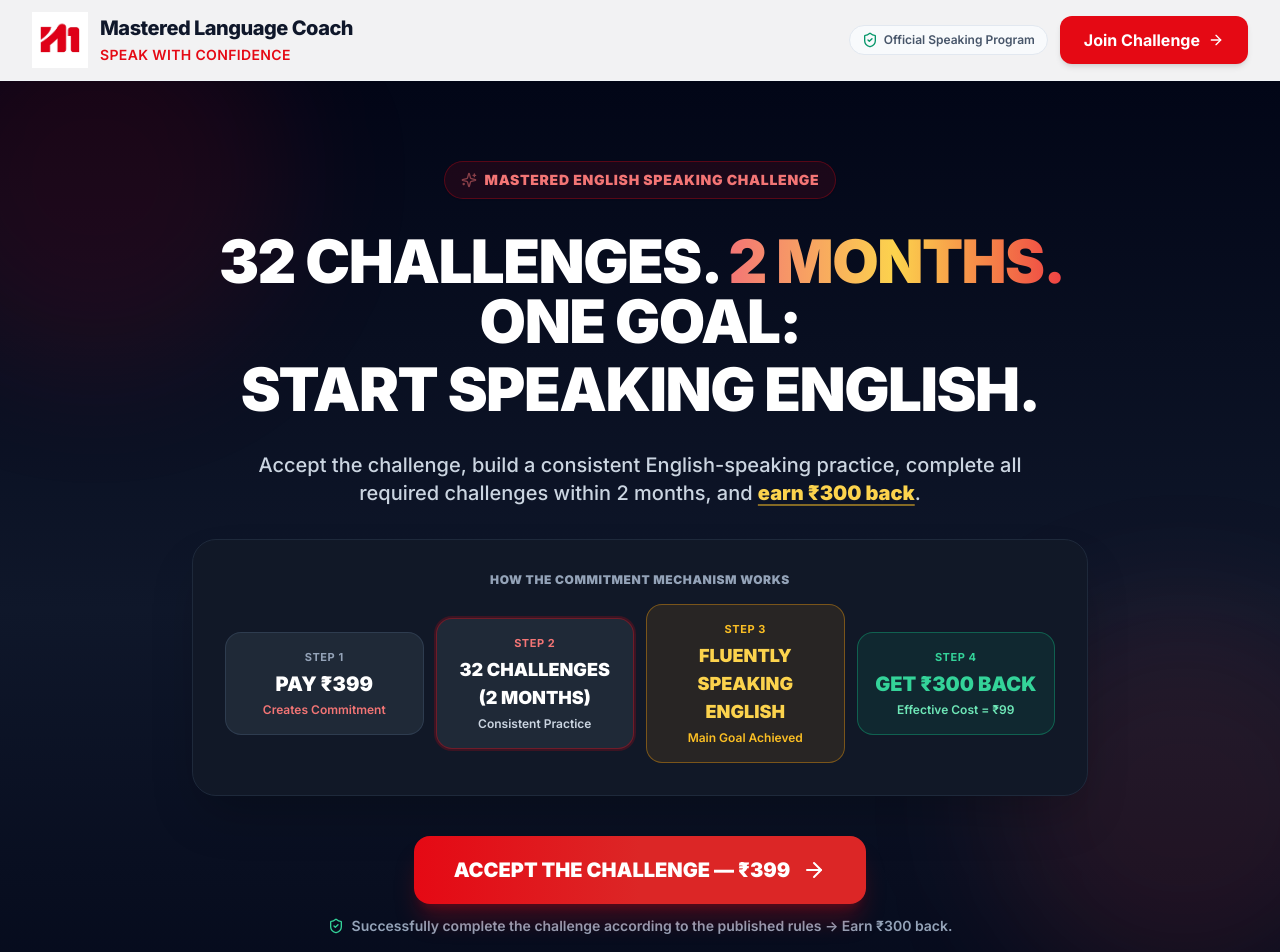
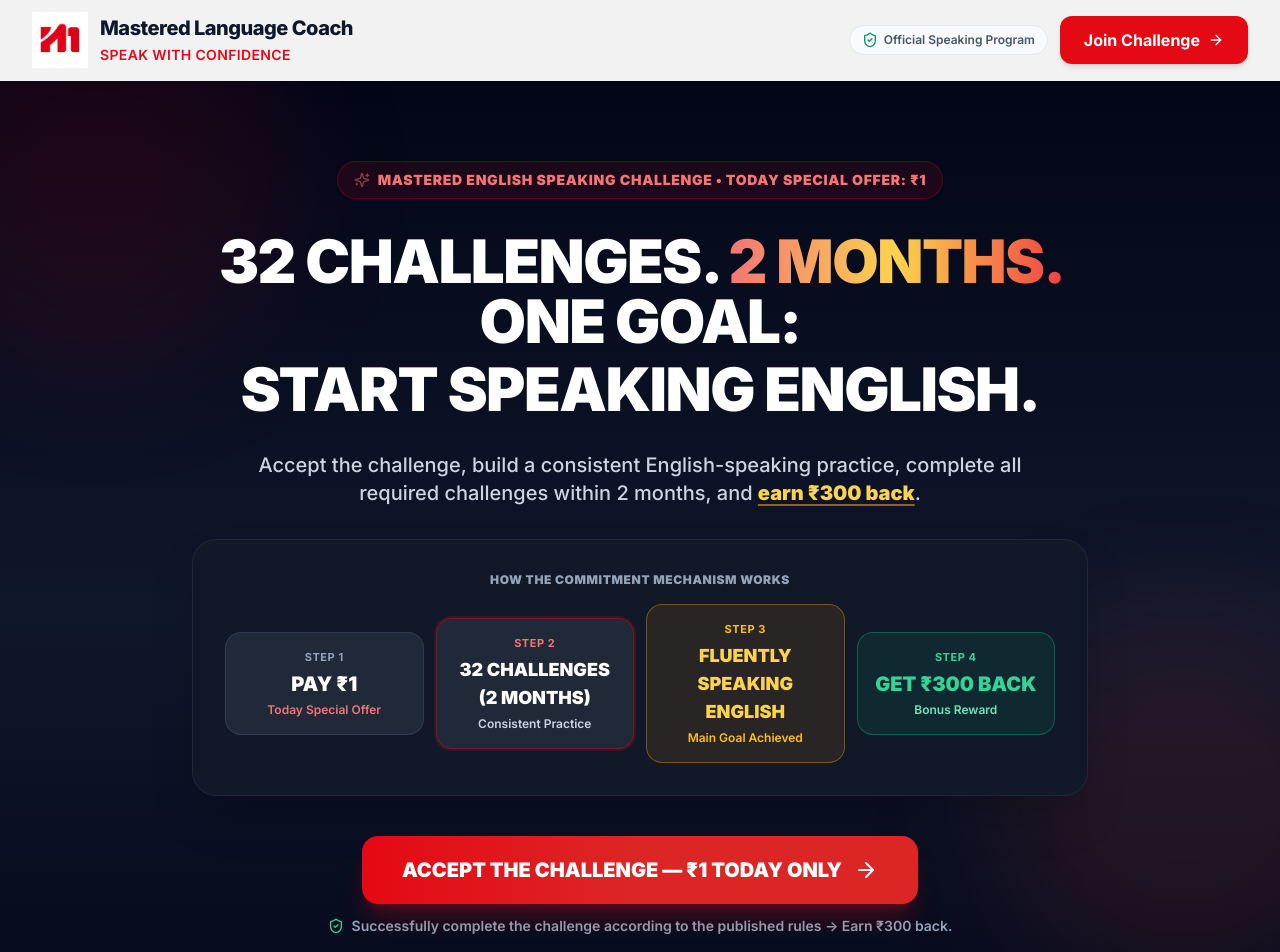
Before and after one commit to masteredlanguagecoach-hub/LANDINGPAGE, a Next.js app: page / in a window 1280 px wide. Shown: the top 952 px of the page. Built offline with nearby package versions, Linux system fonts and the light colour scheme.

Commit message:
Set special offer course payment price to 1 INR for today

```diff
--- a/src/components/FinalConversionCta.tsx
+++ b/src/components/FinalConversionCta.tsx
@@ -32,21 +32,17 @@
           {/* Badge */}
           <div className="inline-flex items-center gap-2 bg-gradient-to-r from-brand-500/20 to-red-500/20 border border-brand-500/40 px-4 py-2 rounded-full text-brand-300 text-xs font-black uppercase tracking-wider">
             <Sparkles className="w-4 h-4 text-brand-400 animate-pulse" />
-            <span>THE FINAL CHALLENGE DECISION</span>
+            <span>THE FINAL CHALLENGE DECISION • TODAY SPECIAL OFFER: ₹1</span>
           </div>
 
           {/* Headline */}
           <div className="space-y-3">
             <h2 className="text-3xl sm:text-5xl md:text-6xl font-black text-white tracking-tight leading-tight">
-              YOU ARE NOT PAYING ₹399 <br className="hidden sm:block" />
+              YOU ARE COMMITTING YOURSELF <br className="hidden sm:block" />
               <span className="text-transparent bg-clip-text bg-gradient-to-r from-brand-400 via-amber-300 to-red-500">
-                JUST TO BUY ANOTHER COURSE.
+                TO SPEAK ENGLISH FOR THE NEXT 2 MONTHS.
               </span>
             </h2>
-
-            <p className="text-xl sm:text-3xl font-black text-amber-300 tracking-tight">
-              YOU ARE COMMITTING YOURSELF TO SPEAK ENGLISH FOR THE NEXT 2 MONTHS.
-            </p>
           </div>
 
           {/* Checklist */}
@@ -77,7 +73,7 @@
               onClick={scrollToEnrollment}
               className="w-full sm:w-auto inline-flex items-center justify-center gap-3 bg-gradient-to-r from-brand-500 via-brand-600 to-red-600 hover:from-brand-600 hover:to-red-700 active:scale-[0.99] text-white font-black text-lg sm:text-2xl px-10 py-5 sm:px-12 sm:py-6 rounded-2xl shadow-2xl shadow-brand-500/30 transition-all transform hover:-translate-y-0.5 cursor-pointer"
             >
-              <span>ACCEPT THE CHALLENGE — ₹399</span>
+              <span>ACCEPT THE CHALLENGE — ₹1 TODAY ONLY</span>
               <ArrowRight className="w-7 h-7" />
             </button>
 
--- a/src/components/Hero.tsx
+++ b/src/components/Hero.tsx
@@ -24,7 +24,7 @@
           <div className="inline-flex items-center gap-2 bg-brand-500/10 border border-brand-500/30 px-4 py-2 rounded-full shadow-sm">
             <Sparkles className="w-4 h-4 text-brand-400 animate-pulse" />
             <span className="text-xs sm:text-sm font-black uppercase tracking-wider text-brand-400">
-              MASTERED ENGLISH SPEAKING CHALLENGE
+              MASTERED ENGLISH SPEAKING CHALLENGE • TODAY SPECIAL OFFER: ₹1
             </span>
           </div>
 
@@ -53,8 +53,8 @@
               {/* Step 1 */}
               <div className="bg-[#1F2937] border border-slate-700/80 p-4 rounded-2xl text-center space-y-1">
                 <span className="text-[11px] font-bold text-slate-400 uppercase tracking-wider block">STEP 1</span>
-                <span className="text-lg sm:text-xl font-black text-white block">PAY ₹399</span>
-                <span className="text-xs font-semibold text-brand-400 block">Creates Commitment</span>
+                <span className="text-lg sm:text-xl font-black text-white block">PAY ₹1</span>
+                <span className="text-xs font-semibold text-brand-400 block">Today Special Offer</span>
               </div>
 
               {/* Step 2 */}
@@ -75,7 +75,7 @@
               <div className="bg-emerald-500/10 border border-emerald-500/40 p-4 rounded-2xl text-center space-y-1">
                 <span className="text-[11px] font-bold text-emerald-400 uppercase tracking-wider block">STEP 4</span>
                 <span className="text-lg sm:text-xl font-black text-emerald-400 block">GET ₹300 BACK</span>
-                <span className="text-xs font-semibold text-emerald-300 block">Effective Cost = ₹99</span>
+                <span className="text-xs font-semibold text-emerald-300 block">Bonus Reward</span>
               </div>
             </div>
           </div>
@@ -86,7 +86,7 @@
               onClick={scrollToEnrollment}
               className="w-full sm:w-auto inline-flex items-center justify-center gap-3 bg-gradient-to-r from-brand-500 via-brand-600 to-red-600 hover:from-brand-600 hover:to-red-700 active:scale-[0.99] text-white font-black text-lg sm:text-xl px-8 py-4 sm:px-10 sm:py-5 rounded-2xl shadow-xl shadow-brand-500/25 transition-all transform hover:-translate-y-0.5 cursor-pointer"
             >
-              <span>ACCEPT THE CHALLENGE — ₹399</span>
+              <span>ACCEPT THE CHALLENGE — ₹1 TODAY ONLY</span>
               <ArrowRight className="w-6 h-6" />
             </button>
 
--- a/src/lib/courses.ts
+++ b/src/lib/courses.ts
@@ -22,10 +22,10 @@
 
 /**
  * Gets the authoritative price for a course ID.
- * Fixed at ₹399 in INR.
+ * Today Special Offer: ₹1 INR.
  */
 export function getCoursePrice(courseId: string): number {
-  return 399;
+  return 1;
 }
 
 /**
```
Also changed, not shown: 1 other file (tests, documents, lock files or other folders).
